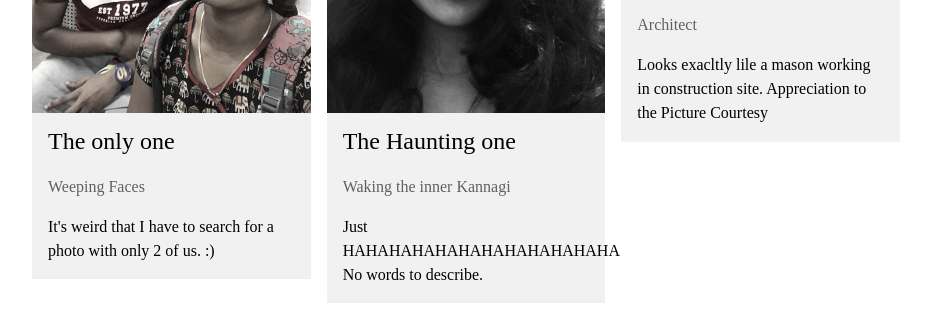
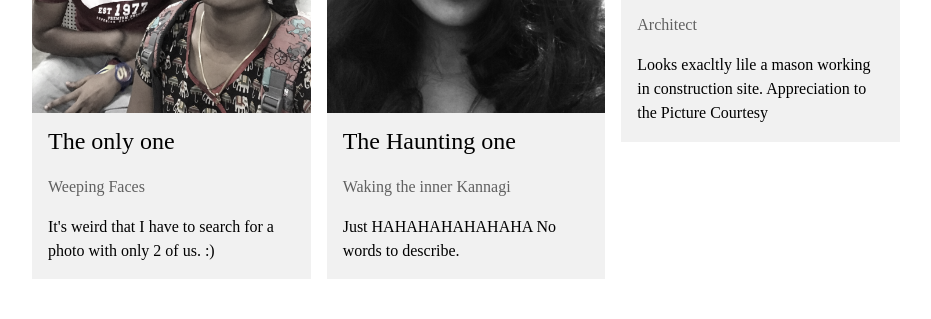
Before and after one commit to skumarsenthil/Hogwarts, a plain HTML site: page main_page.html in a window 1280 px wide. Shown: the part 1489-1808 px from the top of the page, without its empty margins (324-1255 px from the left). After the commit the page ends 1784 px from the top, so only its background shows below. Drawn offline with Linux system fonts and the light colour scheme.

Commit message:
Update main_page.html

```diff
--- a/main_page.html
+++ b/main_page.html
@@ -95,7 +95,7 @@ body {font-size:16px;}
         <div class="w3-container">
           <h3 style = "font-family:'Lucida Calligraphy'">The Haunting one</h3>
           <p class="w3-opacity" style = "font-family:'Lucida Calligraphy'">Waking the inner Kannagi</p>
-          <p style = "font-family:'Lucida Calligraphy'">Just HAHAHAHAHAHAHAHAHAHAHAHA No words to describe.</p>
+          <p style = "font-family:'Lucida Calligraphy'">Just HAHAHAHAHAHAHA No words to describe.</p>
         </div>
       </div>
     </div>
```
